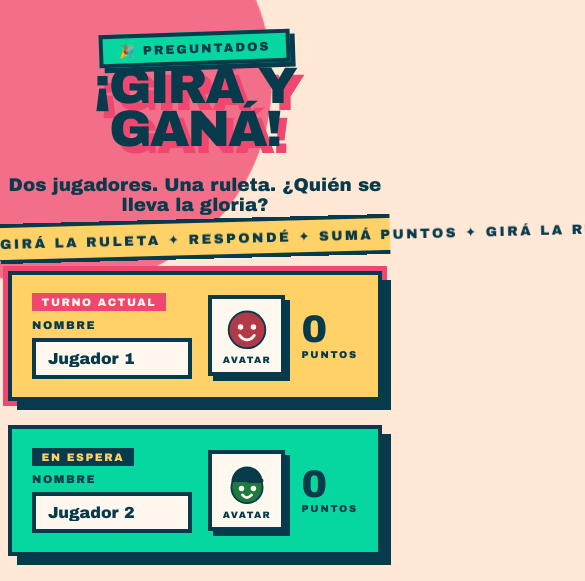
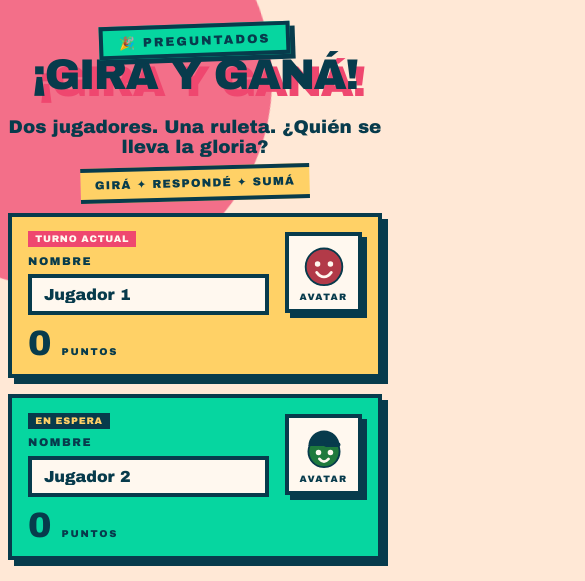
Before and after one commit to YoJui2/practicaJulian, a React (Vite) app in the folder frontend/: page / in a window 390 px wide. Shown: the top 581 px of the page, 585 px wide, since content can reach past the window. Built offline with nearby package versions, Linux system fonts and the light colour scheme.

Commit message:
pagina responsive implementado

```diff
--- a/frontend/src/App.module.css
+++ b/frontend/src/App.module.css
@@ -48,9 +48,9 @@
   position: absolute;
   bottom: -2.75rem;
   left: 50%;
-  width: 100vw;
+  max-width: 100%;
   border-block: 4px solid #073b4c;
-  padding: 0.5rem 0;
+  padding: 0.5rem 1.1rem;
   background: #ffd166;
   color: #073b4c;
   font-size: 0.85rem;
@@ -58,7 +58,7 @@
   letter-spacing: 0.18em;
   text-transform: uppercase;
   white-space: nowrap;
-  content: 'Girá la ruleta ✦ Respondé ✦ Sumá puntos ✦ Girá la ruleta ✦ Respondé ✦ Sumá puntos';
+  content: 'Girá la ruleta ✦ Respondé ✦ Sumá puntos';
   transform: translateX(-50%) rotate(-1.5deg);
 }
 
@@ -83,7 +83,7 @@
 
 .hero h1 {
   color: #073b4c;
-  font-size: clamp(3.2rem, 11vw, 8rem);
+  font-size: clamp(2.2rem, 11vw, 8rem);
   font-weight: 900;
   letter-spacing: -0.04em;
   line-height: 0.84;
@@ -140,6 +140,8 @@
 
 .turnLabel {
   justify-self: start;
+  max-width: 100%;
+  overflow-wrap: break-word;
   padding: 0.2rem 0.6rem;
   background: #073b4c;
   color: #ffd166;
@@ -594,15 +596,66 @@ input:disabled {
   }
 }
 
-@media (max-width: 430px) {
+@media (max-width: 620px) {
+  .page {
+    padding-top: 1.5rem;
+  }
+
+  .players,
+  .gameLayout {
+    gap: 1rem;
+  }
+
   .playerCard {
+    display: grid;
+    grid-template-columns: minmax(0, 1fr) auto;
+    justify-content: normal;
+    row-gap: 0.85rem;
     align-items: center;
+    padding: 0.9rem 1rem;
+    box-shadow: 6px 6px 0 #073b4c;
+  }
+
+  .playerCard > strong {
+    grid-column: 1 / -1;
+    justify-self: start;
   }
 
   .score {
-    font-size: 2.4rem;
+    font-size: 2.2rem;
   }
 
+  .score span {
+    display: inline;
+    margin: 0 0 0 0.4rem;
+  }
+
+  .turnLabel {
+    padding: 0.2rem 0.45rem;
+    font-size: 0.6rem;
+    letter-spacing: 0.08em;
+  }
+
+  .questionPanel {
+    min-height: 22rem;
+    box-shadow: 6px 6px 0 #073b4c;
+  }
+
+  .emptyState,
+  .loadingState,
+  .errorState {
+    min-height: 19rem;
+  }
+
+  .hero::after {
+    padding: 0.4rem 0.9rem;
+    font-size: 0.72rem;
+    letter-spacing: 0.1em;
+    content: 'Girá ✦ Respondé ✦ Sumá';
+  }
+}
+
+@media (max-width: 430px) {
   .options {
     grid-template-columns: 1fr;
   }
--- a/frontend/src/components/AvatarPicker.module.css
+++ b/frontend/src/components/AvatarPicker.module.css
@@ -48,6 +48,7 @@
   z-index: 100;
   display: grid;
   place-items: center;
+  overflow-y: auto;
   padding: 1.5rem;
   background: rgb(7 59 76 / 72%);
   inset: 0;
@@ -55,6 +56,7 @@
 
 .window {
   width: min(100%, 34rem);
+  margin: auto;
   border: 5px solid #073b4c;
   padding: 1.4rem;
   background: #fff8ef;
@@ -175,27 +177,39 @@
   line-height: 1;
 }
 
+@media (max-width: 620px) {
+  .backdrop {
+    padding: 0.75rem;
+  }
+
+  .window {
+    border-width: 4px;
+    padding: 1rem;
+    box-shadow: 8px 8px 0 #073b4c;
+  }
+
+  .windowGrid {
+    gap: 0.55rem;
+  }
+}
+
 @media (max-width: 430px) {
   .preview {
     width: 2.75rem;
     height: 2.75rem;
   }
 
-  .window {
-    padding: 1.1rem;
-  }
-
   .windowGrid {
-    gap: 0.5rem;
+    grid-template-columns: repeat(2, minmax(0, 1fr));
   }
 
   .windowChoiceIcon {
-    width: 2.5rem;
-    height: 2.5rem;
+    width: 2.75rem;
+    height: 2.75rem;
   }
 
   .windowChoiceName {
-    font-size: 0.56rem;
+    font-size: 0.58rem;
   }
 }
 
--- a/frontend/src/components/Wheel.module.css
+++ b/frontend/src/components/Wheel.module.css
@@ -198,6 +198,7 @@
 
 @media (max-width: 560px) {
   .frontDecoration {
+    right: -1.25rem;
     width: clamp(10rem, 60%, 15rem);
   }
 }
```
